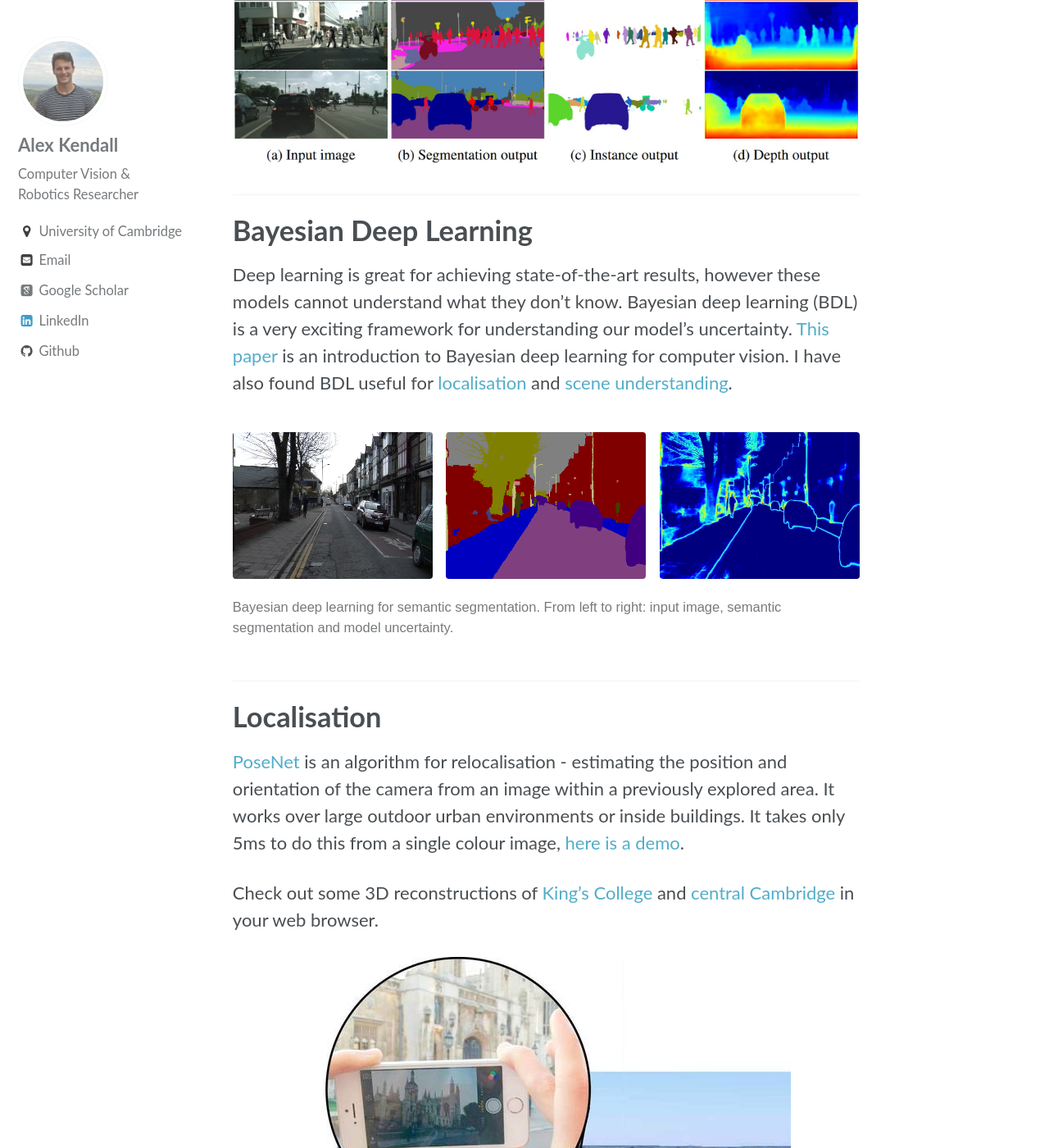
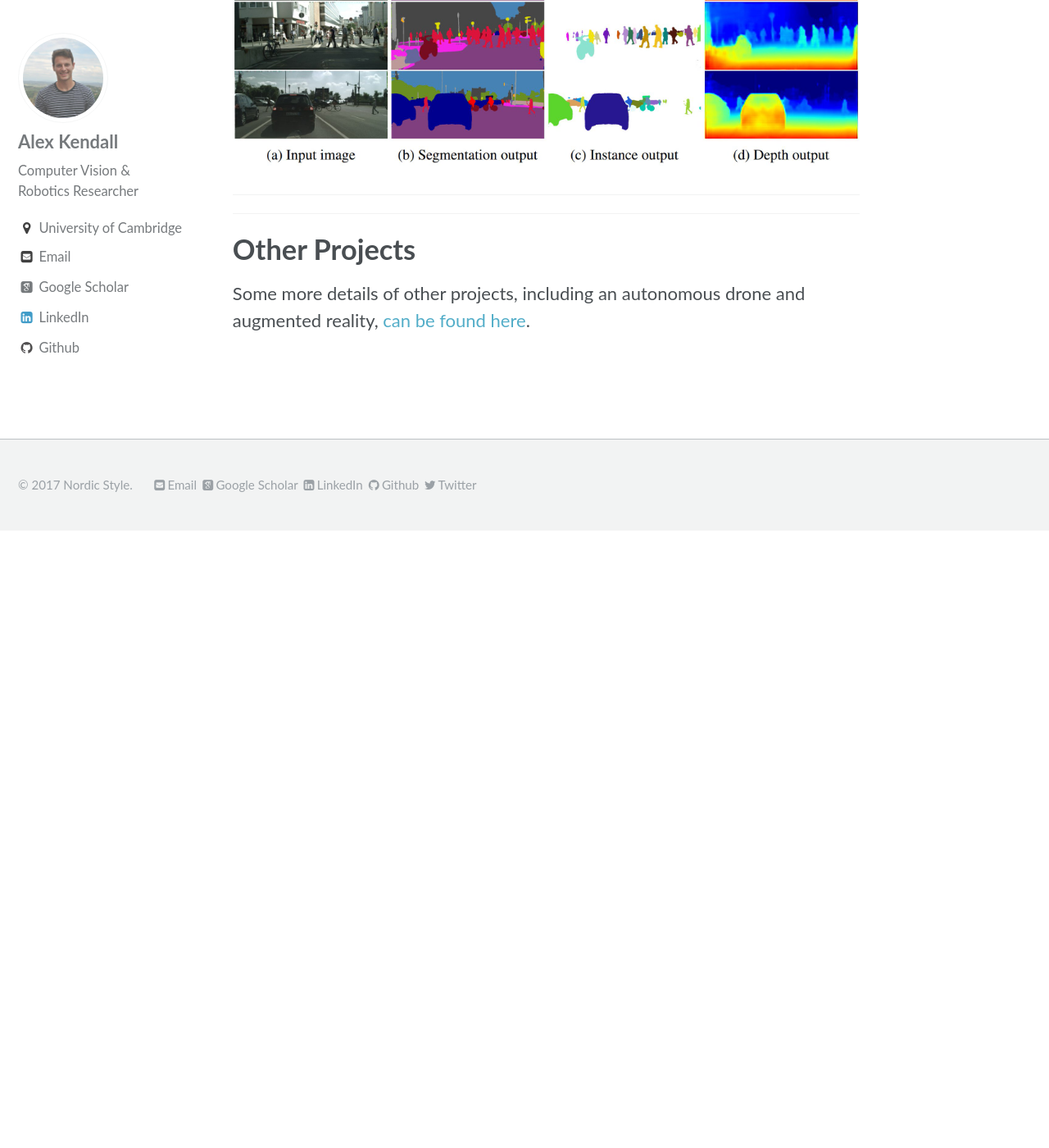
Before and after one commit to nordicstyle/nordicstyle.github.io, a Jekyll site: the page built from _pages/retailers.md, in a window 1280 px wide and 1400 px high, scrolled down 1424 px. Shown: the whole window at 82% size. Built offline with Jekyll 4.4.1, drawn with Linux system fonts in a browser that asks for light colours; some web fonts are replaced; after the commit the page ends 2071 px from its top, so only the background shows below that.

Commit message:
Update retailers.md

```diff
--- a/_pages/retailers.md
+++ b/_pages/retailers.md
@@ -41,28 +41,6 @@ More recently, I have been interested in learning depth, instance and semantic s
 
 ---
 
-# Bayesian Deep Learning
-
-Deep learning is great for achieving state-of-the-art results, however these models cannot understand what they don't know.
-Bayesian deep learning (BDL) is a very exciting framework for understanding our model's uncertainty.
-[This paper](https://arxiv.org/pdf/1703.04977.pdf) is an introduction to Bayesian deep learning for computer vision.
-I have also found BDL useful for [localisation](http://arxiv.org/abs/1509.05909) and [scene understanding](http://arxiv.org/abs/1511.02680).
-
-{% include gallery id="gallery_uncertainty" caption="Bayesian deep learning for semantic segmentation. From left to right: input image, semantic segmentation and model uncertainty." %}
-
----
-
-# Localisation
-
-[PoseNet](http://www.cv-foundation.org/openaccess/content_iccv_2015/papers/Kendall_PoseNet_A_Convolutional_ICCV_2015_paper.pdf) is an algorithm for relocalisation -
-estimating the position and orientation of the camera from an image within a previously explored area.
-It works over large outdoor urban environments or inside buildings.
-It takes only 5ms to do this from a single colour image, [here is a demo](http://mi.eng.cam.ac.uk/projects/relocalisation/).
-
-Check out some 3D reconstructions of [King's College](http://mi.eng.cam.ac.uk/~agk34/map.html) and [central Cambridge](http://mi.eng.cam.ac.uk/~agk34/viewer.html) in your web browser.
-
-![image-center]({{ site.url }}{{ site.baseurl }}/assets/images/research/localisation.jpg){: .align-center}
-
 ---
 
 # Other Projects
```
